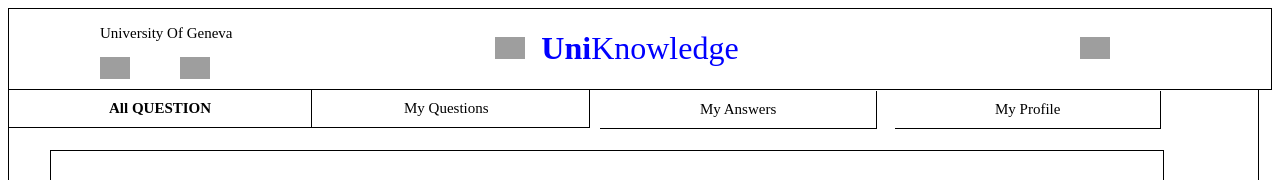
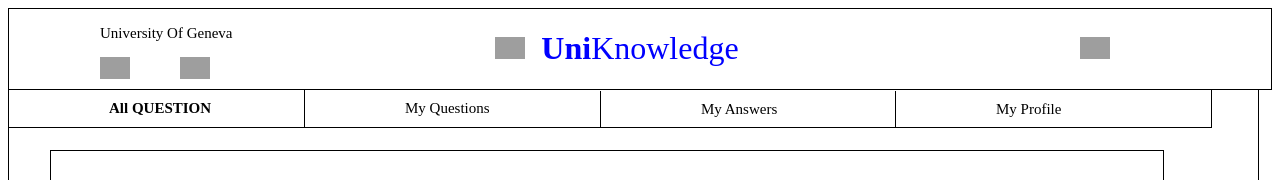
Before and after one commit to unige-pinfo-2018/MOKATH-Frontend, an Angular app: page / in a window 1280 px wide. Shown: the top 180 px of the page. Built offline with nearby package versions, Linux system fonts and the light colour scheme; grey boxes are pictures that could not be loaded.

Commit message:
ameliorations

```diff
--- a/src/app/answer/answer.component.css
+++ b/src/app/answer/answer.component.css
@@ -1,7 +1,7 @@
 .un{
   position: absolute;top: 91px; left: 600px;font-weight:normal;font-size:15px;
-  color:black; border-right: 1px solid;border-bottom: 1px solid;
-  padding: 10px 100px 10px 100px;}
+  color:black; border-left: 1px solid;
+  padding: 10px 100px 10px 100px; }
   .deux{
     position: absolute; left: 1000px;top: 400px;font-weight:normal;font-size:20px;
     color:black;}
--- a/src/app/myprofile/myprofile.component.css
+++ b/src/app/myprofile/myprofile.component.css
@@ -1,4 +1,4 @@
 .un{
   position: absolute;top: 91px; left: 895px;font-weight:normal;font-size:15px;
-  color:black; border-right: 1px solid;border-bottom: 1px solid;
+  color:black; border-left: 1px solid;
   padding: 10px 100px 10px 100px;}
--- a/src/app/questions/questions.component.css
+++ b/src/app/questions/questions.component.css
@@ -1,10 +1,10 @@
 .un{
   position: absolute; left: 8px;font-weight:bold;font-size:15px;
   color:black;border-left: 1px solid;border-right: 1px solid;border-bottom: 1px solid;
-  padding: 10px 100px 10px 100px;}
+  padding: 10px 1000px 10px 100px;}
 .deux{
   position: absolute; left: 304px;font-weight:normal;font-size:15px;
-  color:black;border-right: 1px solid;border-bottom: 1px solid;
+  color:black;border-left: 1px solid;
   padding: 10px 100px 10px 100px;}
 .trois{
   position: absolute; left: 8px;font-weight:normal;font-size:20px;
```
